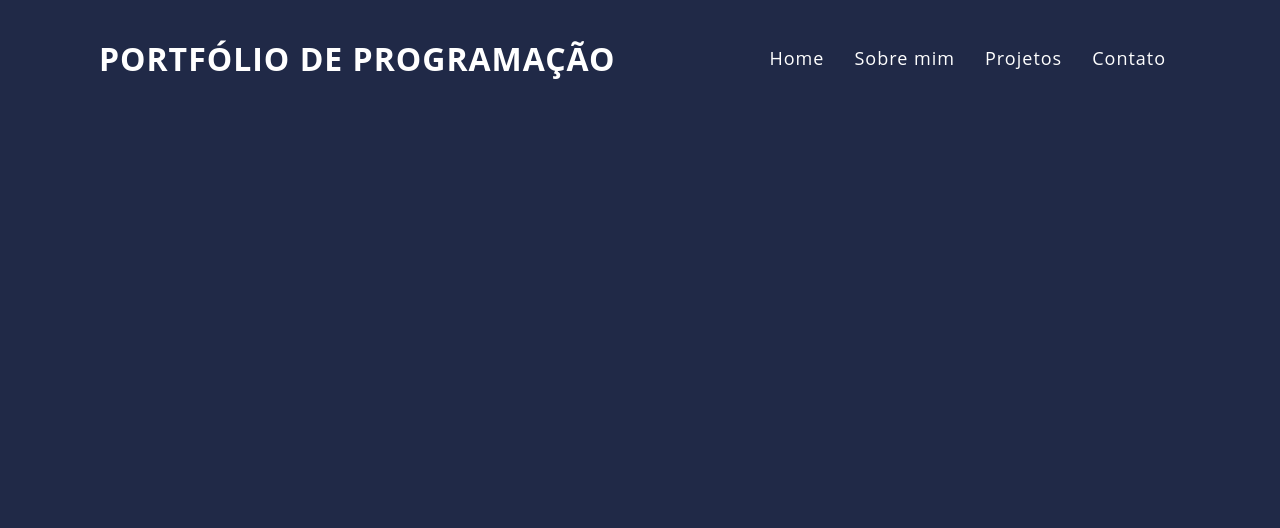
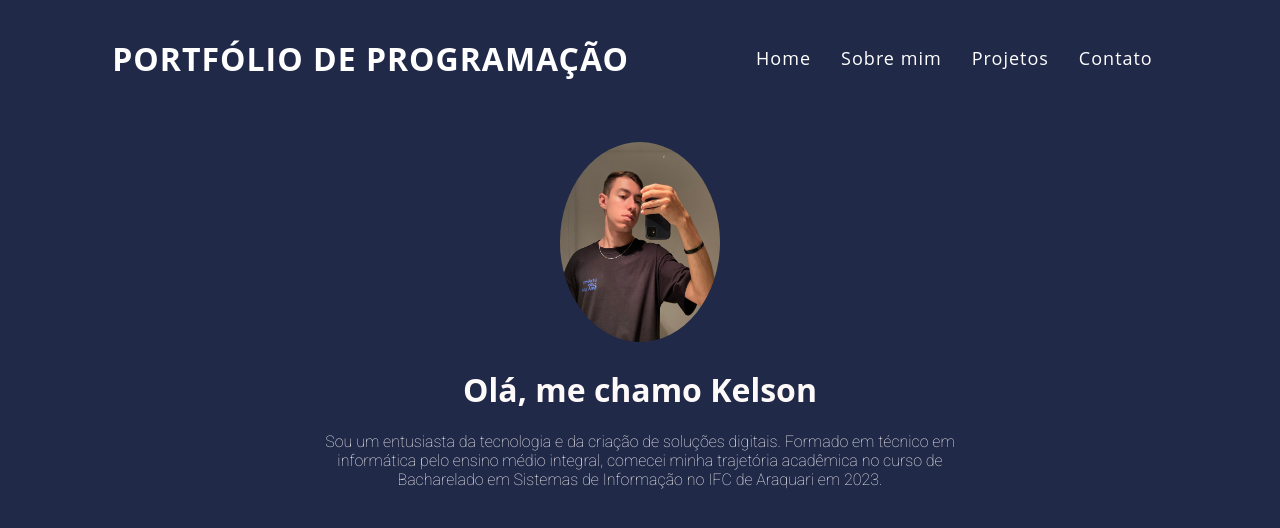
Before and after one commit to KelsonLuciano/blog-pessoal, a plain HTML site: page index.html in a window 1280 px wide. Shown: the top 528 px of the page. Drawn offline with Linux system fonts and the light colour scheme.

Commit message:
Apresentação

```diff
--- a/index.html
+++ b/index.html
@@ -24,5 +24,16 @@
         </nav>
     </header>
     <section class="banner"></section>
+    <div class="apresentacao">
+        <img src="imgs/ft.jpg" alt="" id="foto">
+        <h1>Olá, me chamo Kelson</h1>
+        <p id="resumo">
+            Sou um entusiasta da tecnologia e da criação de soluções digitais. Formado em técnico em informática pelo ensino médio integral, comecei minha trajetória acadêmica no curso de Bacharelado em Sistemas de Informação no IFC de Araquari em 2023.
+            <!--<br>
+            Durante meus estudos, adquiri habilidades em linguagens de programação como Python, JavaScript, PHP, HTML e CSS, bem como experiência em banco de dados, com foco no MySQL.
+            <br>
+            Minha carreira profissional engloba experiência em suporte técnico, onde realizei a montagem, manutenção e formatação de computadores, bem como a instalação de programas e equipamentos. A minha meta é seguir aperfeiçoando minhas competências técnicas e utilizar meus conhecimentos para proporcionar soluções inovadoras e eficazes.
+            </p>-->
+    </div>
 </body>
 </html>
--- a/style.css
+++ b/style.css
@@ -1,3 +1,5 @@
+@import url('https://fonts.googleapis.com/css2?family=Roboto:ital,wght@0,100;0,300;0,400;0,500;0,700;0,900;1,100;1,300;1,400;1,500;1,700;1,900&display=swap');
+
 body {
     border: 0;
     margin: 0;
@@ -41,6 +43,7 @@ header nav ul {
   display: flex;
   justify-content: center;
   align-items: center;
+  padding-inline-start: 0px;
 }
 
 header nav ul li {
@@ -127,7 +130,20 @@ header.sticky ul li a {
   color: #202947;
 }
 
-.banner {
-  width: 100%;
-  height: 100vh;
+.apresentacao {
+  margin: 2% 25%;
+  color: snow;
+  text-align: center;
 }
+
+#foto {
+  height: 25vh;
+  width: 25%;
+  border-radius: 100%;
+}
+
+#resumo {
+  font-family: "Roboto", sans-serif;
+  font-weight: 100;
+  font-style: normal;
+}
```
Also changed, not shown: imgs/bt_inicio.png (deleted), imgs/ft.jpg (added).
